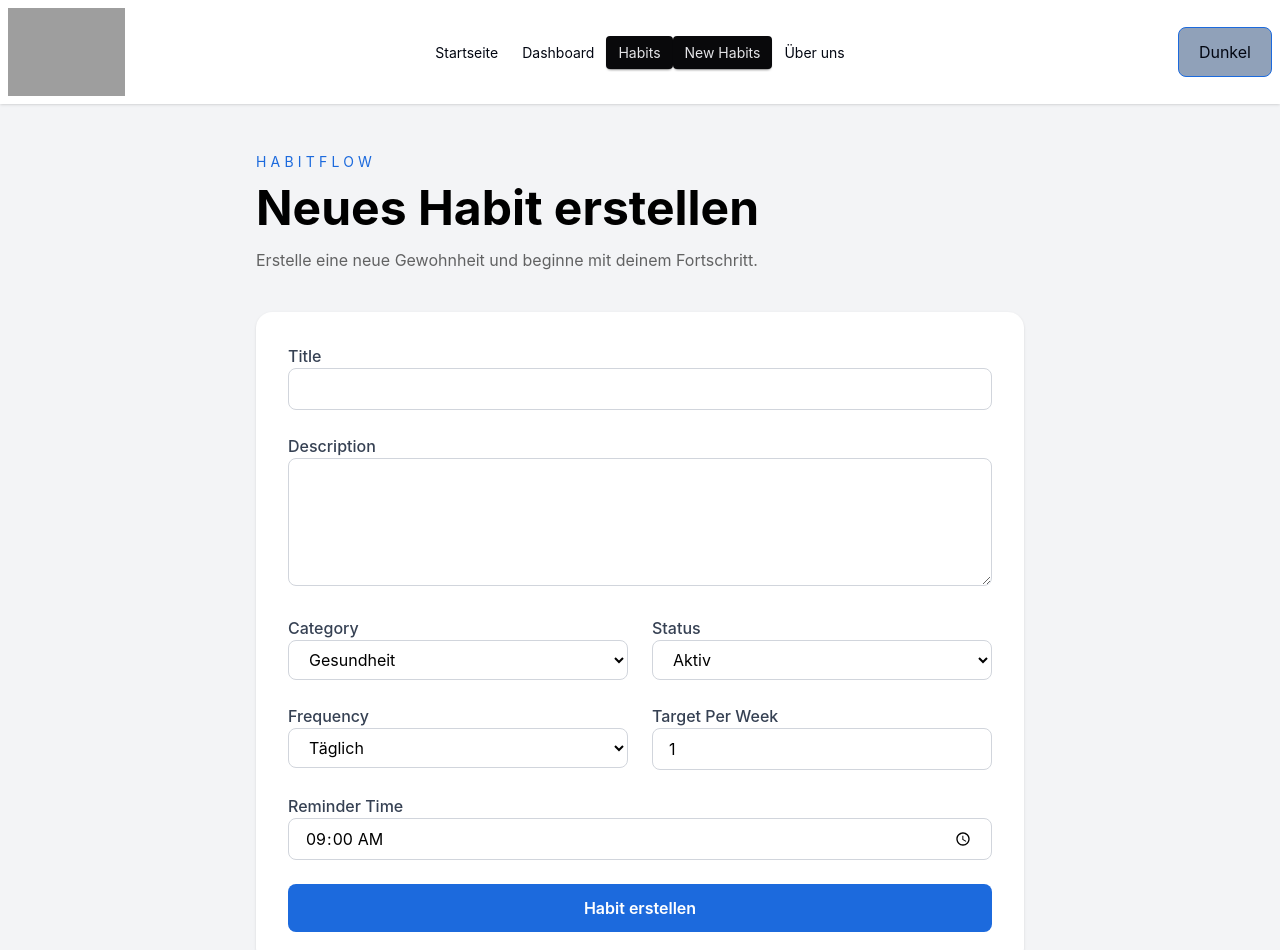
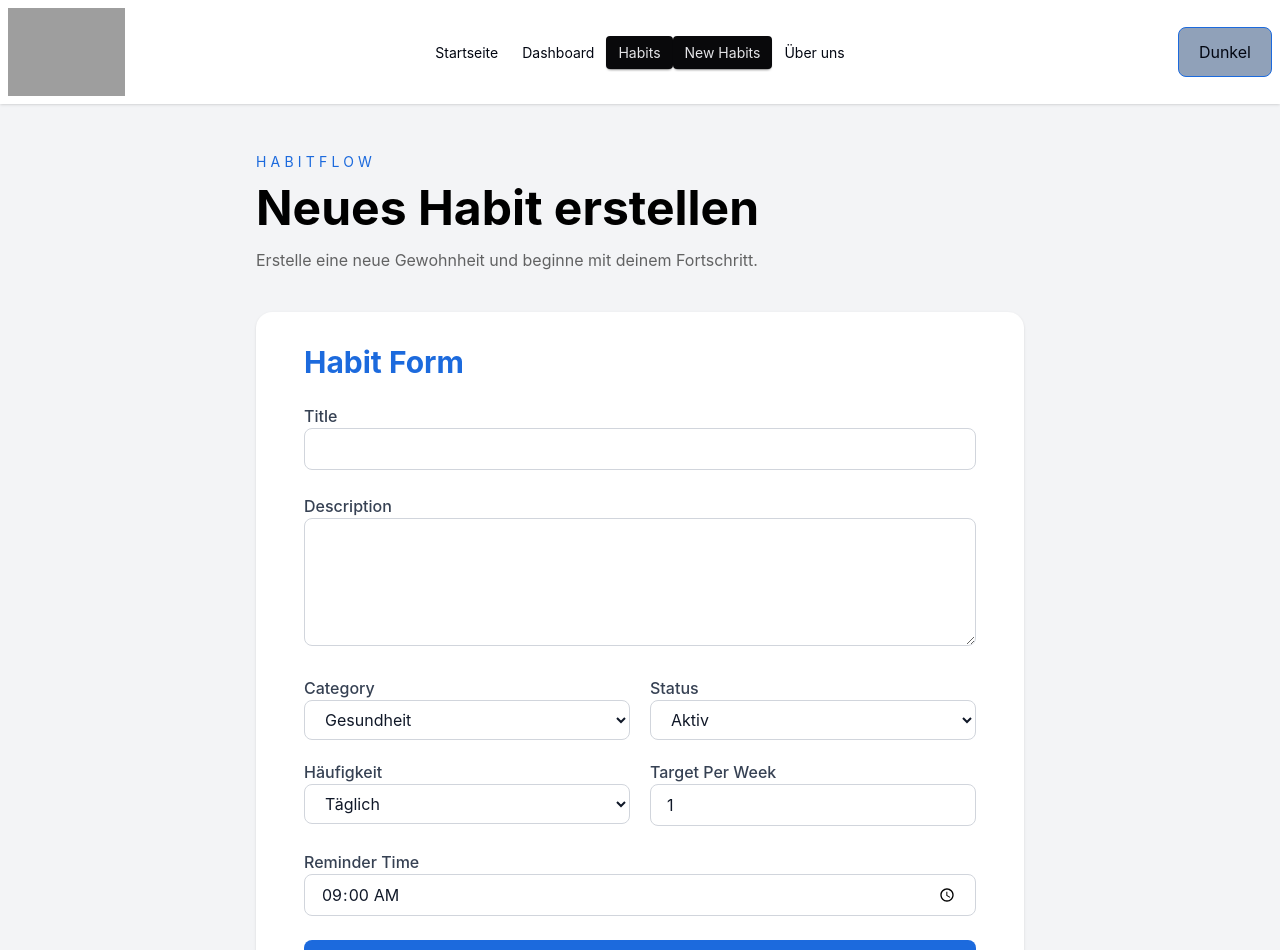
Before and after one commit to Neykeb/HabitTracker, a React (Vite) app: page /habits/new in a window 1280 px wide. Shown: the top 950 px of the page. Built offline with nearby package versions, Linux system fonts and the light colour scheme; grey boxes are pictures that could not be loaded.

Commit message:
Enhance HabitForm component with theme support; update styles based on theme context and improve form accessibility

```diff
--- a/src/components/forms/HabitForm.tsx
+++ b/src/components/forms/HabitForm.tsx
@@ -1,5 +1,6 @@
 import { useState } from "react";
 import { habitSchema, type HabitFormData } from "../../schemas/habitSchema";
+import { useTheme } from "../../context/ThemeContext";
 
 type HabitFormProps = {
   initialValues: HabitFormData;
@@ -10,6 +11,7 @@ type HabitFormProps = {
 type FormErrors = Partial<Record<keyof HabitFormData, string>>;
 
 export function HabitForm({
+
   initialValues,
   submitLabel,
   onSubmit,
@@ -47,18 +49,27 @@ export function HabitForm({
       setIsSubmitting(false);
     }
   }
+  const { isDark } = useTheme();
 
 return (
   <form
     onSubmit={handleSubmit}
-    className="mx-auto  space-y-6 "
+    className={`mx-auto max-w-2xl space-y-6 transition-colors ${
+      isDark ? "bg-gray-900 text-white" : "bg-white text-gray-900"
+    }`}
   >
-    {/* <h2 className="text-3xl font-bold text-[#1C6ADD]">Habit Form</h2> */}
+    <h2 className="text-3xl font-bold text-[#1C6ADD]">Habit Form</h2>
 
     <div className="space-y-2">
-      <label htmlFor="title" className="font-medium text-gray-700">
+      <label
+        htmlFor="title"
+        className={
+          isDark ? "font-medium text-gray-200" : "font-medium text-gray-700"
+        }
+      >
         Title
       </label>
+
       <input
         id="title"
         name="title"
@@ -70,15 +81,26 @@ return (
             title: event.target.value,
           }))
         }
-        className="w-full rounded-lg border border-gray-300 px-4 py-2 outline-none transition focus:border-[#1C6ADD] focus:ring-2 focus:ring-[#1C6ADD]/20"
+        className={`w-full rounded-lg border px-4 py-2 outline-none transition ${
+          isDark
+            ? "border-gray-700 bg-gray-800 text-white placeholder:text-gray-500"
+            : "border-gray-300 bg-white text-gray-900 placeholder:text-gray-400"
+        } focus:border-[#1C6ADD] focus:ring-2 focus:ring-[#1C6ADD]/30`}
       />
+
       {errors.title && <p className="text-sm text-red-500">{errors.title}</p>}
     </div>
 
     <div className="space-y-2">
-      <label htmlFor="description" className="font-medium text-gray-700">
+      <label
+        htmlFor="description"
+        className={
+          isDark ? "font-medium text-gray-200" : "font-medium text-gray-700"
+        }
+      >
         Description
       </label>
+
       <textarea
         id="description"
         name="description"
@@ -89,18 +111,29 @@ return (
             description: event.target.value,
           }))
         }
-        className="min-h-32 w-full rounded-lg border border-gray-300 px-4 py-2 outline-none transition focus:border-[#1C6ADD] focus:ring-2 focus:ring-[#1C6ADD]/20"
+        className={`min-h-32 w-full rounded-lg border px-4 py-2 outline-none transition ${
+          isDark
+            ? "border-gray-700 bg-gray-800 text-white placeholder:text-gray-500"
+            : "border-gray-300 bg-white text-gray-900 placeholder:text-gray-400"
+        } focus:border-[#1C6ADD] focus:ring-2 focus:ring-[#1C6ADD]/30`}
       />
+
       {errors.description && (
         <p className="text-sm text-red-500">{errors.description}</p>
       )}
     </div>
 
-    <div className="grid gap-6 md:grid-cols-2">
+    <div className="grid gap-5 md:grid-cols-2">
       <div className="space-y-2">
-        <label htmlFor="category" className="font-medium text-gray-700">
+        <label
+          htmlFor="category"
+          className={
+            isDark ? "font-medium text-gray-200" : "font-medium text-gray-700"
+          }
+        >
           Category
         </label>
+
         <select
           id="category"
           name="category"
@@ -111,7 +144,11 @@ return (
               category: event.target.value as HabitFormData["category"],
             }))
           }
-          className="w-full rounded-lg border border-gray-300 px-4 py-2 outline-none transition focus:border-[#1C6ADD] focus:ring-2 focus:ring-[#1C6ADD]/20"
+          className={`w-full rounded-lg border px-4 py-2 outline-none transition ${
+            isDark
+              ? "border-gray-700 bg-gray-800 text-white"
+              : "border-gray-300 bg-white text-gray-900"
+          } focus:border-[#1C6ADD] focus:ring-2 focus:ring-[#1C6ADD]/30`}
         >
           <option value="Gesundheit">Gesundheit</option>
           <option value="Produktivität">Produktivität</option>
@@ -119,15 +156,22 @@ return (
           <option value="Lernen">Lernen</option>
           <option value="Soziales">Soziales</option>
         </select>
+
         {errors.category && (
           <p className="text-sm text-red-500">{errors.category}</p>
         )}
       </div>
 
       <div className="space-y-2">
-        <label htmlFor="status" className="font-medium text-gray-700">
+        <label
+          htmlFor="status"
+          className={
+            isDark ? "font-medium text-gray-200" : "font-medium text-gray-700"
+          }
+        >
           Status
         </label>
+
         <select
           id="status"
           name="status"
@@ -138,21 +182,32 @@ return (
               status: event.target.value as HabitFormData["status"],
             }))
           }
-          className="w-full rounded-lg border border-gray-300 px-4 py-2 outline-none transition focus:border-[#1C6ADD] focus:ring-2 focus:ring-[#1C6ADD]/20"
+          className={`w-full rounded-lg border px-4 py-2 outline-none transition ${
+            isDark
+              ? "border-gray-700 bg-gray-800 text-white"
+              : "border-gray-300 bg-white text-gray-900"
+          } focus:border-[#1C6ADD] focus:ring-2 focus:ring-[#1C6ADD]/30`}
         >
           <option value="aktiv">Aktiv</option>
           <option value="pausiert">Pausiert</option>
           <option value="abgeschlossen">Abgeschlossen</option>
         </select>
+
         {errors.status && (
           <p className="text-sm text-red-500">{errors.status}</p>
         )}
       </div>
 
       <div className="space-y-2">
-        <label htmlFor="frequency" className="font-medium text-gray-700">
-          Frequency
+        <label
+          htmlFor="frequency"
+          className={
+            isDark ? "font-medium text-gray-200" : "font-medium text-gray-700"
+          }
+        >
+          Häufigkeit
         </label>
+
         <select
           id="frequency"
           name="frequency"
@@ -163,21 +218,32 @@ return (
               frequency: event.target.value as HabitFormData["frequency"],
             }))
           }
-          className="w-full rounded-lg border border-gray-300 px-4 py-2 outline-none transition focus:border-[#1C6ADD] focus:ring-2 focus:ring-[#1C6ADD]/20"
+          className={`w-full rounded-lg border px-4 py-2 outline-none transition ${
+            isDark
+              ? "border-gray-700 bg-gray-800 text-white"
+              : "border-gray-300 bg-white text-gray-900"
+          } focus:border-[#1C6ADD] focus:ring-2 focus:ring-[#1C6ADD]/30`}
         >
           <option value="täglich">Täglich</option>
           <option value="wöchentlich">Wöchentlich</option>
           <option value="individuell">Individuell</option>
         </select>
+
         {errors.frequency && (
           <p className="text-sm text-red-500">{errors.frequency}</p>
         )}
       </div>
 
       <div className="space-y-2">
-        <label htmlFor="targetPerWeek" className="font-medium text-gray-700">
+        <label
+          htmlFor="targetPerWeek"
+          className={
+            isDark ? "font-medium text-gray-200" : "font-medium text-gray-700"
+          }
+        >
           Target Per Week
         </label>
+
         <input
           id="targetPerWeek"
           name="targetPerWeek"
@@ -191,17 +257,29 @@ return (
               targetPerWeek: Number(event.target.value),
             }))
           }
-          className="w-full rounded-lg border border-gray-300 px-4 py-2 outline-none transition focus:border-[#1C6ADD] focus:ring-2 focus:ring-[#1C6ADD]/20"
+          className={`w-full rounded-lg border px-4 py-2 outline-none transition ${
+            isDark
+              ? "border-gray-700 bg-gray-800 text-white"
+              : "border-gray-300 bg-white text-gray-900"
+          } focus:border-[#1C6ADD] focus:ring-2 focus:ring-[#1C6ADD]/30`}
         />
+
         {errors.targetPerWeek && (
           <p className="text-sm text-red-500">{errors.targetPerWeek}</p>
         )}
       </div>
+    </div>
 
-      <div className="space-y-2 md:col-span-2">
-        <label htmlFor="reminderTime" className="font-medium text-gray-700">
+    <div className="space-y-2">
+      <label
+        htmlFor="reminderTime"
+        className={
+          isDark ? "font-medium text-gray-200" : "font-medium text-gray-700"
+        }
+      >
         Reminder Time
       </label>
+
       <input
         id="reminderTime"
         name="reminderTime"
@@ -213,18 +291,22 @@ return (
             reminderTime: event.target.value,
           }))
         }
-          className="w-full rounded-lg border border-gray-300 px-4 py-2 outline-none transition focus:border-[#1C6ADD] focus:ring-2 focus:ring-[#1C6ADD]/20"
+        className={`w-full rounded-lg border px-4 py-2 outline-none transition ${
+          isDark
+            ? "border-gray-700 bg-gray-800 text-white"
+            : "border-gray-300 bg-white text-gray-900"
+        } focus:border-[#1C6ADD] focus:ring-2 focus:ring-[#1C6ADD]/30`}
       />
+
       {errors.reminderTime && (
         <p className="text-sm text-red-500">{errors.reminderTime}</p>
       )}
-      </div>
     </div>
 
     <button
       type="submit"
       disabled={isSubmitting}
-      className="w-full rounded-lg bg-[#1C6ADD] px-6 py-3 font-semibold text-white transition hover:bg-[#1658B8] disabled:cursor-not-allowed disabled:opacity-60"
+      className="w-full rounded-lg bg-[#1C6ADD] px-6 py-3 font-semibold text-white transition hover:bg-[#1758B8] disabled:cursor-not-allowed disabled:opacity-60"
     >
       {isSubmitting ? "Saving..." : submitLabel}
     </button>
```
Lines whose indentation alone changed are shown as unchanged.
